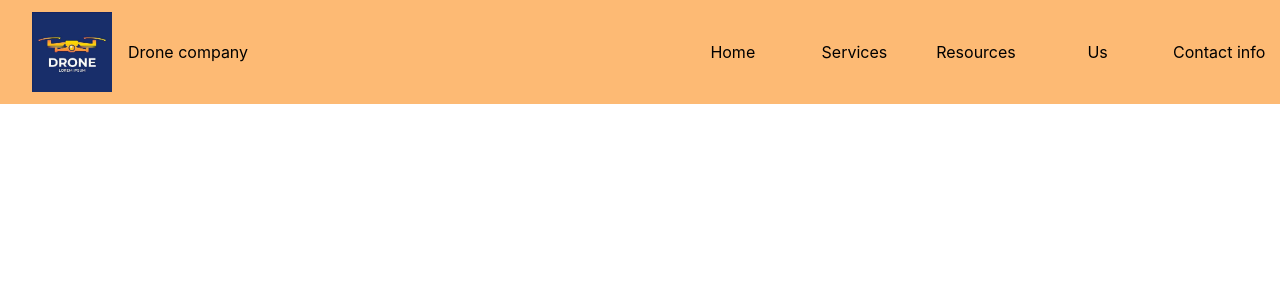
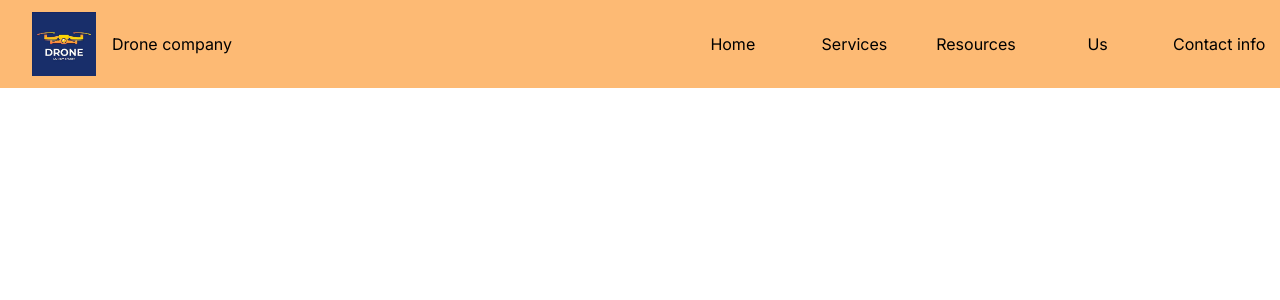
Before and after one commit to jonathAnC0bosR/d_page, a React (Create React App) app: page / in a window 1280 px wide. Shown: the top 300 px of the page. Built offline with nearby package versions, Linux system fonts and the light colour scheme.

Commit message:
Added google fonts

```diff
--- a/public/index.html
+++ b/public/index.html
@@ -1,14 +1,12 @@
 <!DOCTYPE html>
 <html lang="en">
+
 <head>
   <meta charset="utf-8" />
   <link rel="icon" href="%PUBLIC_URL%/favicon.ico" />
   <meta name="viewport" content="width=device-width, initial-scale=1" />
   <meta name="theme-color" content="#000000" />
-    <meta
-      name="description"
-      content="Web site created using create-react-app"
-    />
+  <meta name="description" content="Web site created using create-react-app" />
   <link rel="apple-touch-icon" href="%PUBLIC_URL%/logo192.png" />
   <!--
       manifest.json provides metadata used when your web app is installed on a
@@ -24,8 +22,14 @@
       work correctly both with client-side routing and a non-root public URL.
       Learn how to configure a non-root public URL by running `npm run build`.
     -->
+  <link rel="preconnect" href="https://fonts.googleapis.com">
+  <link rel="preconnect" href="https://fonts.gstatic.com" crossorigin>
+  <link
+    href="https://fonts.googleapis.com/css2?family=Inter:ital,opsz,wght@0,14..32,100..900;1,14..32,100..900&display=swap"
+    rel="stylesheet">
   <title>Drone Page</title>
 </head>
+
 <body>
   <noscript>You need to enable JavaScript to run this app.</noscript>
   <div id="root"></div>
@@ -40,4 +44,5 @@
       To create a production bundle, use `npm run build` or `yarn build`.
     -->
 </body>
+
 </html>
--- a/src/App.css
+++ b/src/App.css
@@ -28,6 +28,7 @@
   color: #61dafb;
 }
 
+
 @keyframes App-logo-spin {
   from {
     transform: rotate(0deg);
--- a/src/Components/Header.js
+++ b/src/Components/Header.js
@@ -3,10 +3,10 @@ export default function Header() {
   return (
     <div className="sm:bg-orange-300 flex justify-center py-3 bg-slate-400 ">
       <div className=" items-center flex flex-1 px-8">
-        <img src={logo} alt="Company Logo" className="w-20" />
+        <img src={logo} alt="Company Logo" className="w-16" />
         <p className="flex px-4">Drone company</p>
       </div>
-      <div className="flex flex-1 items-center">
+      <div className="flex flex-1 items-center font-sanz">
         <p className="flex-1 text-center">Home</p>
         <p className="flex-1 text-center">Services</p>
         <p className="flex-1 text-center">Resources</p>
--- a/src/index.css
+++ b/src/index.css
@@ -4,15 +4,23 @@
 
 body {
   margin: 0;
-  font-family: -apple-system, BlinkMacSystemFont, 'Segoe UI', 'Roboto', 'Oxygen',
-    'Ubuntu', 'Cantarell', 'Fira Sans', 'Droid Sans', 'Helvetica Neue',
-    sans-serif;
+  /* font-family: -apple-system, BlinkMacSystemFont, 'Segoe UI', 'Roboto', 'Oxygen',
+    'Ubuntu', 'Cantarell', 'Fira Sans', 'Droid Sans', 'Helvetica Neue', */
+  font-family: "Inter";
   -webkit-font-smoothing: antialiased;
   -moz-osx-font-smoothing: grayscale;
 }
 
 code {
-  font-family: source-code-pro, Menlo, Monaco, Consolas, 'Courier New',
-    monospace;
+  /* font-family: source-code-pro, Menlo, Monaco, Consolas, 'Courier New',
+    monospace; */
   background-color: rgb(254 202 202);
+  ;
 }
+
+.inter-<uniquifier> {
+  font-family: "Inter", sans-serif;
+  font-optical-sizing: auto;
+  font-weight: <weight>;
+  font-style: normal;
+}
```
Lines whose indentation alone changed are shown as unchanged.
